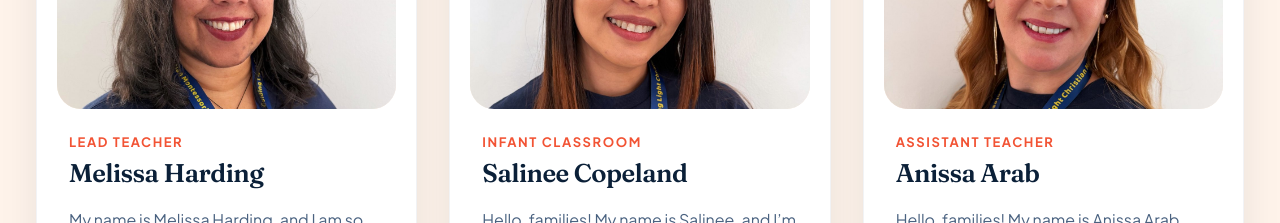
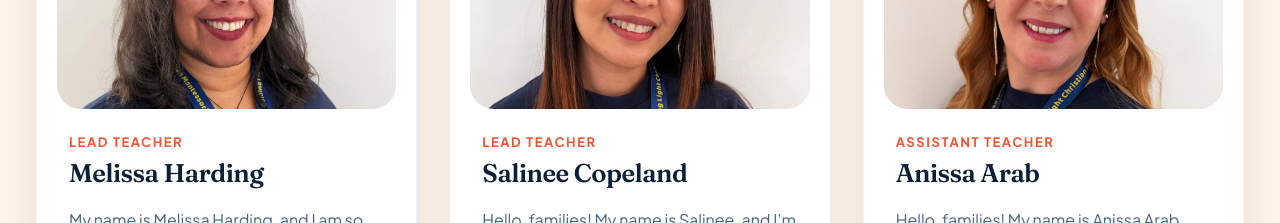
Before and after one commit to glcmscan-lgtm/GLcms-projects, a Next.js app: page /team in a window 1280 px wide. Shown: the part 4080-4303 px from the top of the page. Built offline with nearby package versions, Linux system fonts and the light colour scheme.

Commit message:
Change Salinee Copeland's title to Lead Teacher

```diff
--- a/data/team.js
+++ b/data/team.js
@@ -179,11 +179,11 @@ export const teamGroups = [
         slug: 'salinee-copeland',
         name: 'Salinee Copeland',
         shortName: 'Salinee Copeland',
-        role: 'Infant Classroom',
-        previewRole: 'Infant Classroom',
+        role: 'Lead Teacher',
+        previewRole: 'Lead Teacher',
         subtitle: null,
         photo: '/images/team/salinee-copeland.jpg',
-        photoAlt: 'Salinee Copeland, Infant Classroom at Guiding Light Christian Montessori',
+        photoAlt: 'Salinee Copeland, Lead Teacher at Guiding Light Christian Montessori',
         initials: 'SC',
         moreLabel: 'Read full bio',
         intro: [
```
